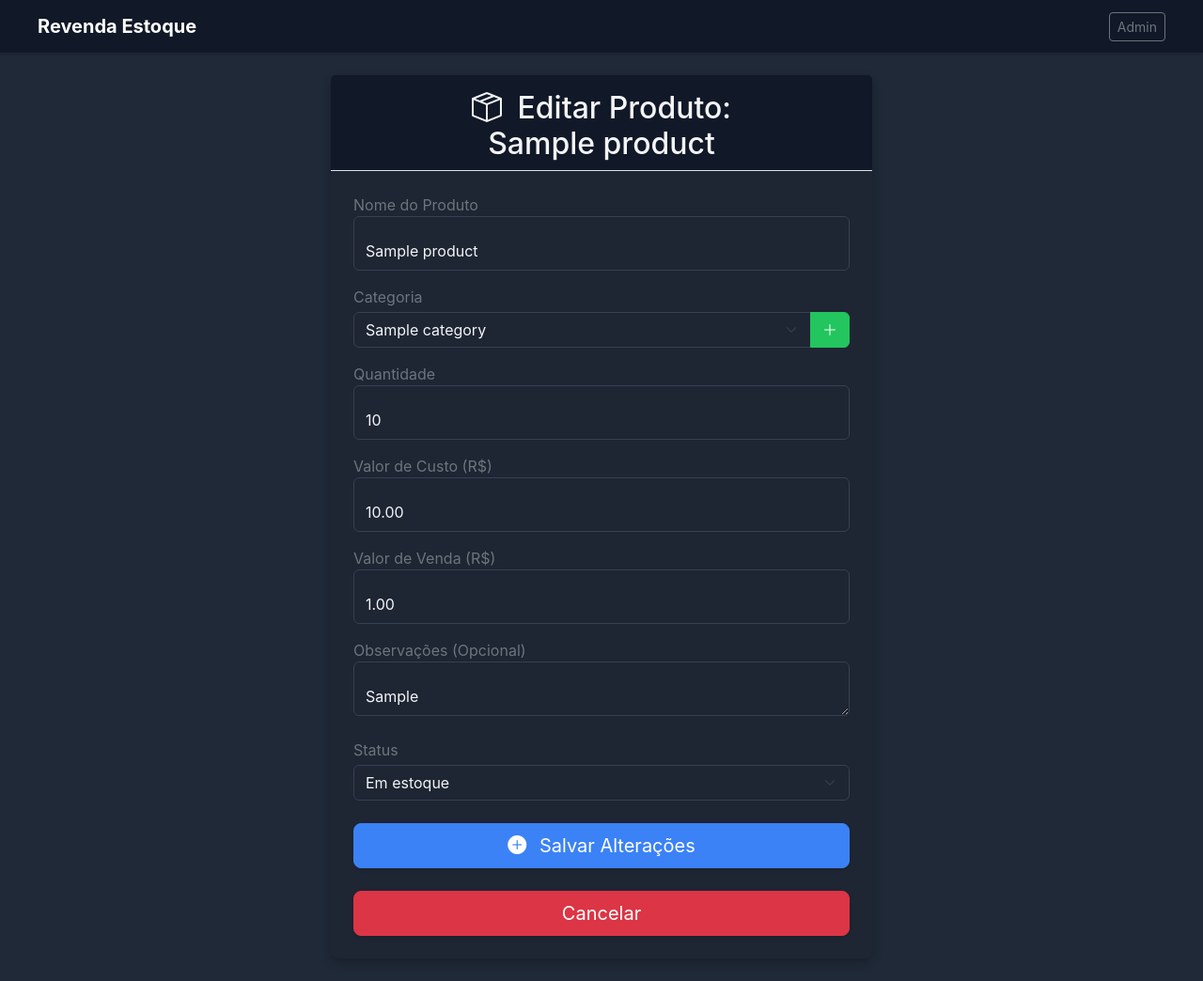
After one commit to Daviqrozz/Revenda_estoque, a Django app: page /edit/1/ in a window 1280 px wide. The commit adds this page. Shown: the whole page at 94% size. Run offline with Django 5.2, Linux system fonts and the light colour scheme; tables that the repository leaves empty hold one stand-in row (values such as "Sample post").

Commit message:
feat:edit view finished

```diff
--- /dev/null
+++ b/api/forms.py
@@ -0,0 +1,84 @@
+# forms.py
+
+from django import forms
+from .models import Product
+
+# Defina a string de classes comuns para facilitar a manutenção
+INPUT_CLASSES = 'form-control bg-card text-primary'
+SELECT_CLASSES = 'form-select bg-card flex-grow-1'
+
+class ProductForm(forms.ModelForm):
+    class Meta:
+        model = Product
+        fields = [
+            'name',
+            'observation',
+            'category',
+            'status',
+            'quantity',
+            'cost',
+            'sale_value'
+        ]
+
+        widgets = {
+            # 1. Campo 'name': TextInput para inputs simples
+            'name': forms.TextInput(
+                attrs={
+                    'class': INPUT_CLASSES,
+                    'placeholder': 'Nome do Produto'
+                }
+            ),
+
+            # 2. Campo 'category': Select para ForeignKeys
+            'category': forms.Select(
+                attrs={
+                    'class': SELECT_CLASSES,
+                    # Adicione o atributo required se necessário (embora o Django Model já faça isso)
+                    'required': True
+                }
+            ),
+
+            # 3. Campo 'status': Select para choices
+            'status': forms.Select(
+                attrs={
+                    'class': SELECT_CLASSES,
+                    'required': True
+                }
+            ),
+
+            # 4. Campo 'quantity': NumberInput para Inteiros
+            'quantity': forms.NumberInput(
+                attrs={
+                    'class': INPUT_CLASSES,
+                    'placeholder': 'Quantidade',
+                    'min': 0 # Adiciona a restrição min="0" diretamente
+                }
+            ),
+
+            # 5. Campos de Valor (Cost e Sale_value): NumberInput para Decimais
+            'cost': forms.NumberInput(
+                attrs={
+                    'class': INPUT_CLASSES,
+                    'placeholder': 'Valor de Custo (R$)',
+                    'min': 0,
+                    'step': '0.01' # Para permitir valores decimais
+                }
+            ),
+            'sale_value': forms.NumberInput(
+                attrs={
+                    'class': INPUT_CLASSES,
+                    'placeholder': 'Valor de Venda (R$)',
+                    'min': 0,
+                    'step': '0.01'
+                }
+            ),
+
+            # 6. Campo 'observation': Textarea para textos longos
+            'observation': forms.Textarea(
+                attrs={
+                    'class':INPUT_CLASSES,
+                    'placeholder':'Observações',
+                    'rows':3
+                }
+            ),
+        }
--- a/api/templates/views/create.html
+++ b/api/templates/views/create.html
@@ -20,7 +20,7 @@
                     {% csrf_token %}
                     <div class="form-floating mb-3">
                         <input type="text" class="form-control bg-card text-primary border-cor-borda" id="id_name_mock"
-                            name="name" placeholder="Nome do Produto" required value="Teclado Mecânico X90">
+                            name="name" placeholder="Nome do Produto" required>
                         <label for="id_name_mock" class="text-secondary">Nome do Produto</label>
                     </div>
 
--- /dev/null
+++ b/api/templates/views/edit.html
@@ -0,0 +1,109 @@
+{% extends "base.html" %}
+
+{% block content %}
+
+<form method="POST" action="{% url 'edit_view' product.id %}">
+    {% csrf_token %}
+
+    <div class="row justify-content-center">
+        <div class="col-lg-6 col-md-8">
+
+            <div class="card card-dark shadow-soft rounded-3 border-0">
+
+                <div class="card-header header-color border-bottom border-cor-borda pt-3 pb-2">
+                    <h2 class="card-title text-center mb-0">
+                        <i class="bi bi-box-seam me-2"></i>
+                        Editar Produto: <Br>
+                        {{ product.name }}
+                    </h2>
+                </div>
+
+                <div class="card-body p-4">
+
+                    <label for="{{ form.name.id_for_label }}" class="text-secondary">Nome do Produto</label>
+                    <div class="form-floating mb-3">
+                        {{ form.name }}
+
+                        {% if form.name.errors %}
+                        <div class="text-danger small mt-1">{{ form.name.errors }}</div>
+                        {% endif %}
+                    </div>
+
+                    <label for="{{ form.category.id_for_label }}"
+                        class="form-label text-secondary mb-1">Categoria</label>
+                    <div class="mb-3 input-group">
+                        {{ form.category }}
+
+                        <button type="button" class="btn btn-success" data-bs-toggle="modal"
+                            data-bs-target="#newCategoryModal" title="Criar Nova Categoria">
+                            <i class="bi bi-plus-lg"></i>
+                        </button>
+                    </div>
+                    {% if form.category.errors %}
+                    <div class="text-danger small mt-1 mb-3">{{ form.category.errors }}</div>
+                    {% endif %}
+
+
+                    <label for="{{ form.quantity.id_for_label }}" class="text-secondary">Quantidade</label>
+                    <div class="form-floating mb-3">
+                        {{ form.quantity }}
+
+                        {% if form.quantity.errors %}
+                        <div class="text-danger small mt-1">{{ form.quantity.errors }}</div>
+                        {% endif %}
+                    </div>
+
+                    <label for="{{ form.cost.id_for_label }}" class="text-secondary">Valor de Custo (R$)</label>
+                    <div class="form-floating mb-3">
+                        {{ form.cost }}
+
+                        {% if form.cost.errors %}
+                        <div class="text-danger small mt-1">{{ form.cost.errors }}</div>
+                        {% endif %}
+                    </div>
+
+                    <label for="{{ form.sale_value.id_for_label }}" class="text-secondary">Valor de Venda (R$)</label>
+                    <div class="form-floating mb-3">
+                        {{ form.sale_value }}
+                        {% if form.sale_value.errors %}
+                        <div class="text-danger small mt-1">{{ form.sale_value.errors }}</div>
+                        {% endif %}
+                    </div>
+
+                    <label for="{{ form.observation.id_for_label }}" class="text-secondary">Observações
+                        (Opcional)</label>
+                    <div class="form-floating mb-4">
+                        {{ form.observation }}
+                        {% if form.observation.errors %}
+                        <div class="text-danger small mt-1">{{ form.observation.errors }}</div>
+                        {% endif %}
+                    </div>
+
+                    <label for="{{ form.status.id_for_label }}" class="form-label text-secondary mb-1">Status</label>
+                    <div class="mb-3">
+                        {{ form.status }}
+                        {% if form.status.errors %}
+                        <div class="text-danger small mt-1">{{ form.status.errors }}</div>
+                        {% endif %}
+                    </div>
+
+                    <div class="d-grid gap-2 mt-4">
+                        <button type="submit" class="btn btn-primary btn-lg shadow-sm">
+                            <i class="bi bi-plus-circle-fill me-2"></i>
+                            Salvar Alterações
+                        </button>
+                    </div>
+
+                    <div class="d-grid gap-2 mt-4 w-100">
+                        <a href="{% url 'products_view' %}">
+                            <button type="button" class="btn btn-danger btn-lg shadow-sm w-100">
+                                Cancelar
+                            </button>
+                        </a>
+                    </div>
+</form>
+
+
+{% include 'views/modal_category.html' %}
+
+{% endblock %}
--- /dev/null
+++ b/api/templates/views/modal_category.html
@@ -0,0 +1,28 @@
+<div class="modal fade" id="newCategoryModal" tabindex="-1" aria-labelledby="newCategoryModalLabel"
+    aria-hidden="true">
+    <div class="modal-dialog">
+        <div class="modal-content card-dark border-cor-borda text-primary">
+
+            <div class="modal-header header-color border-cor-borda">
+                <h5 class="modal-title text-primary" id="newCategoryModalLabel">Criar Nova Categoria</h5>
+                <button type="button" class="btn-close btn-close-white" data-bs-dismiss="modal"
+                    aria-label="Close"></button>
+            </div>
+
+            <form method="post" action="{% url 'create_view' %}">
+                {% csrf_token %}
+                <div class="modal-body">
+                    <div class="form-floating">
+                        <input type="text" class="form-control bg-card text-primary border-cor-borda"
+                            id="category_name" name="name" placeholder="Nome da Categoria" required>
+                        <label for="category_name" class="text-secondary">Nome da Categoria</label>
+                    </div>
+                </div>
+                <div class="modal-footer">
+                    <button type="button" class="btn btn-secondary" data-bs-dismiss="modal">Cancelar</button>
+                    <button type="submit" class="btn btn-primary">Salvar Categoria</button>
+                </div>
+            </form>
+        </div>
+    </div>
+</div>
--- a/api/templates/views/products.html
+++ b/api/templates/views/products.html
@@ -52,7 +52,7 @@
             <tbody>
                 {% for product in products_list %}
                 <tr>
-                    <td class="fw-semibold"><a href="{% url 'create_view' %}">{{product.name }}</a></td>
+                    <td class="fw-semibold"><a href="{% url 'edit_view' product.id %}">{{product.name}}</a></td>
                     <td>{{product.category}}</td>
                     <td>{{product.quantity}}</td>
                     <td>R$ {{product.cost|floatformat:2}}</td>
--- a/api/urls.py
+++ b/api/urls.py
@@ -1,8 +1,9 @@
 
 from django.urls import path
-from .views import product_view,create_view
+from .views import product_view,create_view,edit_view
 
 urlpatterns = [
     path('', product_view, name='products_view'),
-    path('/create', create_view, name='create_view')
+    path('create', create_view, name='create_view'),
+    path('edit/<int:id>/', edit_view, name='edit_view')
 ]
--- a/api/views.py
+++ b/api/views.py
@@ -1,19 +1,14 @@
-from django.shortcuts import render
-# Importe a constante STATUS_OPTIONS do seu models.py
-from .models import Product, Category, STATUS_OPTIONS
-
+from django.shortcuts import render,get_object_or_404,redirect
+from .models import Product,STATUS_OPTIONS
+from .forms import ProductForm
 
 def product_view(request):
 
-
     products = Product.objects.all()
-
-
 
     selected_status = request.GET.get('status')
 
     status_filter_value = None
-
 
     if selected_status and selected_status.isdigit():
 
@@ -23,12 +18,10 @@ def product_view(request):
 
         products = products.filter(status=status_filter_value)
 
-
     context = {
         'products_list': products,
         'selected_status': selected_status,
         'status_choices': STATUS_OPTIONS,
-
     }
 
     return render(request, 'views/products.html', context)
@@ -36,3 +29,24 @@ def product_view(request):
 
 def create_view(request):
     return render(request, 'views/create.html')
+
+def edit_view(request, id):
+    product = get_object_or_404(Product, pk=id)
+
+    if request.method == 'POST':
+        form = ProductForm(request.POST, instance=product)
+
+        if form.is_valid():
+
+            form.save()
+            return redirect('products_view')
+
+    else:
+        form = ProductForm(instance=product)
+
+    context = {
+        'form': form,
+        'product': product
+    }
+
+    return render(request, 'views/edit.html', context)
--- /dev/null
+++ b/feats.txt
@@ -0,0 +1,5 @@
+feats:
+-Adicionar verificação:se valor de venda !null ou > 0, alterar status para Vendido
+
+fix:
+-Consertar tamanho dos inputs dos formularios
--- a/static/css/custom.css
+++ b/static/css/custom.css
@@ -106,14 +106,10 @@ p, span, h1, h2, h3, h4, h5, h6 {
     SELECT (Filtro de Status)
 -------------------------------------------------- */
 
-/* Classe customizada para o select, garantindo o fundo escuro e borda */
 .custom-select-dark {
     background-color: var(--bg-card) !important;
     border: 1px solid var(--border-card) !important;
     color: var(--text-primary) !important;
-    /* Ícone dropdown precisa ser claro. No Bootstrap 5, usa-se filter/url ou SVG. */
-    /* Se o ícone estiver preto, você pode forçá-lo usando: */
-    /* filter: invert(1) grayscale(100%) brightness(200%); */
 }
 
 .custom-select-dark:focus {
```
